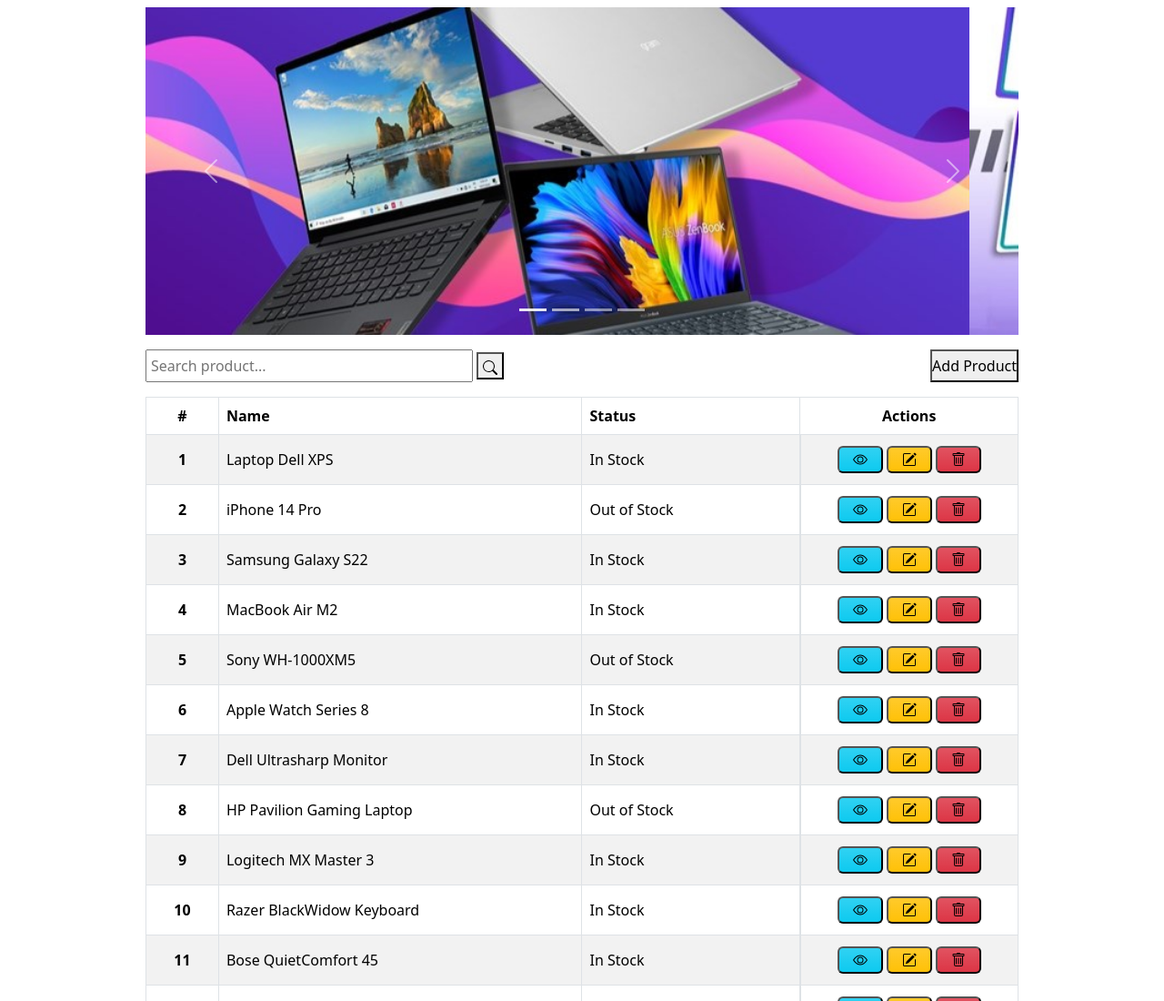
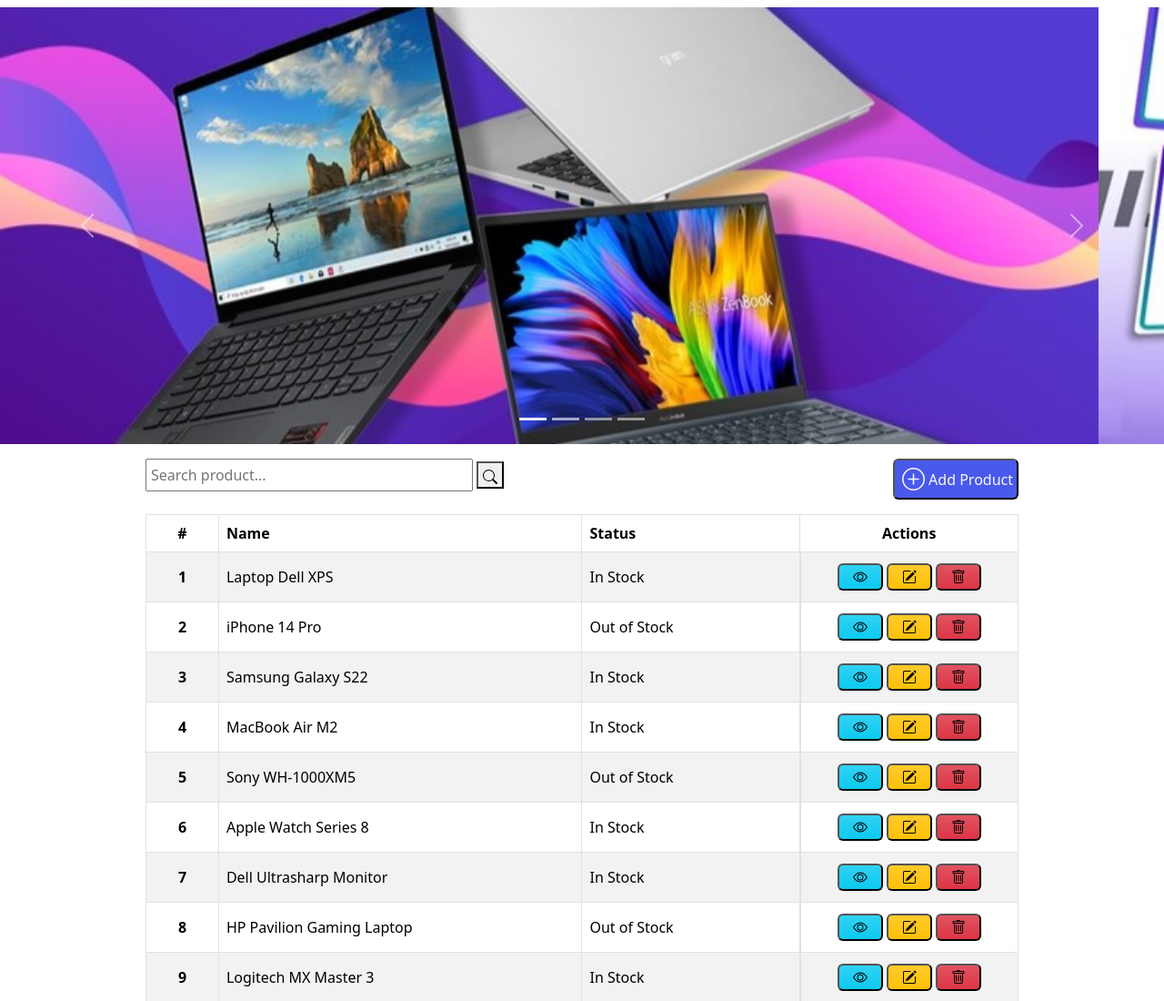
Before and after one commit to minhphuc3589/WED201c-Lab3, a plain HTML site: page index.html in a window 1280 px wide. Shown: the top 1100 px of the page at 91% size. Drawn offline with nearby package versions, Linux system fonts and the light colour scheme.

Commit message:
Add some color and change the device

```diff
--- a/index.html
+++ b/index.html
@@ -14,7 +14,7 @@
 
 <body>
     <div class="mt-2 d-flex flex-column align-items-center">
-        <div id="carousel" class="carousel slide w-75" data-bs-ride="carousel">
+        <div id="carousel" class="carousel slide w-100" data-bs-ride="carousel">
             <div class="carousel-indicators">
                 <button type="button" data-bs-target="#carousel" data-bs-slide-to="0" class="active" aria-current="true" aria-label="Slide 1"></button>
                 <button type="button" data-bs-target="#carousel" data-bs-slide-to="1" aria-label="Slide 2"></button>
@@ -61,8 +61,14 @@
                         </svg>
                     </button>
                 </div>
-                <div class="add-product w-50 d-flex justify-content-end">
-                    <button>Add Product</button>
+                <div class="add-product w-50 d-flex align-items-center justify-content-end">
+                    <button class="add-product-button h-100 text-light d-flex align-items-center justify-content-center rounded p-1">
+                        <svg xmlns="http://www.w3.org/2000/svg" width="25" height="25" fill="currentColor" class="bi bi-plus-circle m-1" viewBox="0 0 16 16">
+                            <path d="M8 15A7 7 0 1 1 8 1a7 7 0 0 1 0 14m0 1A8 8 0 1 0 8 0a8 8 0 0 0 0 16"/>
+                            <path d="M8 4a.5.5 0 0 1 .5.5v3h3a.5.5 0 0 1 0 1h-3v3a.5.5 0 0 1-1 0v-3h-3a.5.5 0 0 1 0-1h3v-3A.5.5 0 0 1 8 4"/>
+                        </svg>
+                        Add Product
+                    </button>
                 </div>
             </div>
 
--- a/styles.css
+++ b/styles.css
@@ -2,6 +2,10 @@
     margin: 0;
     padding: 0;
     flex-shrink: 0;
+}
+
+.add-product-button {
+    background-color: #4959eb;
 }
 
 .search-icon {
```
